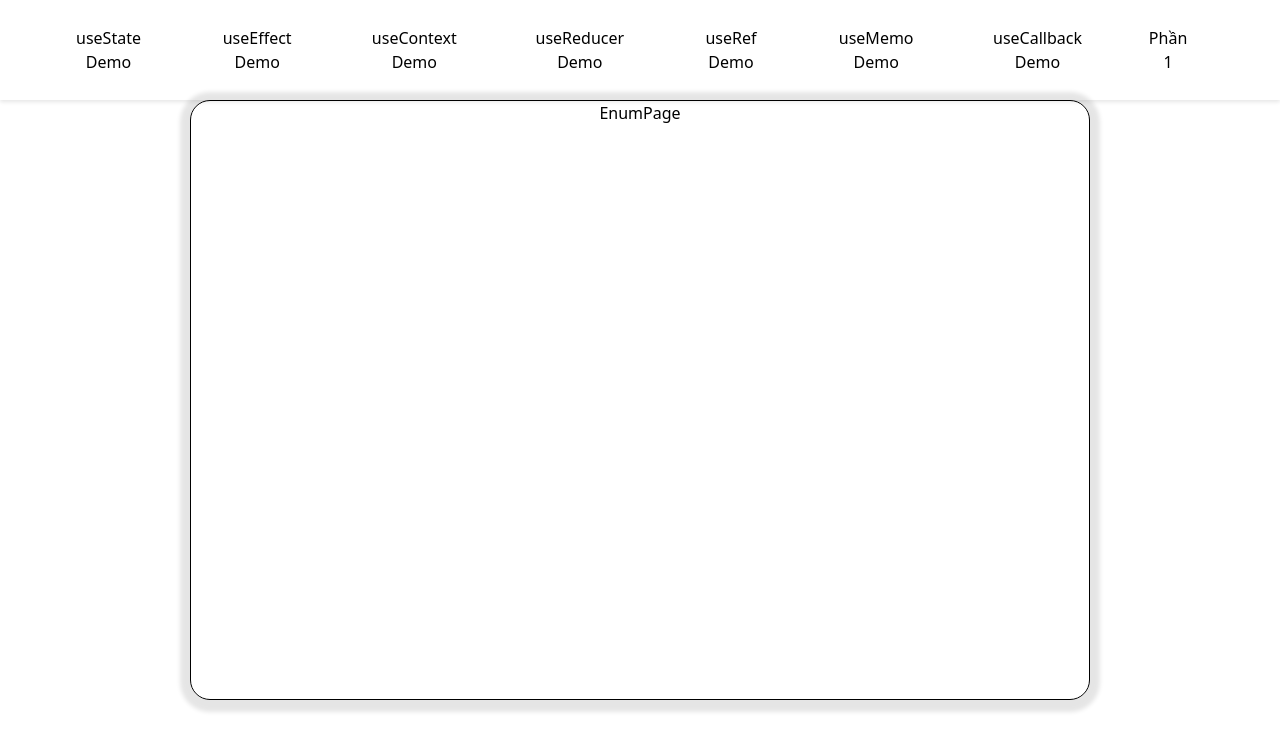
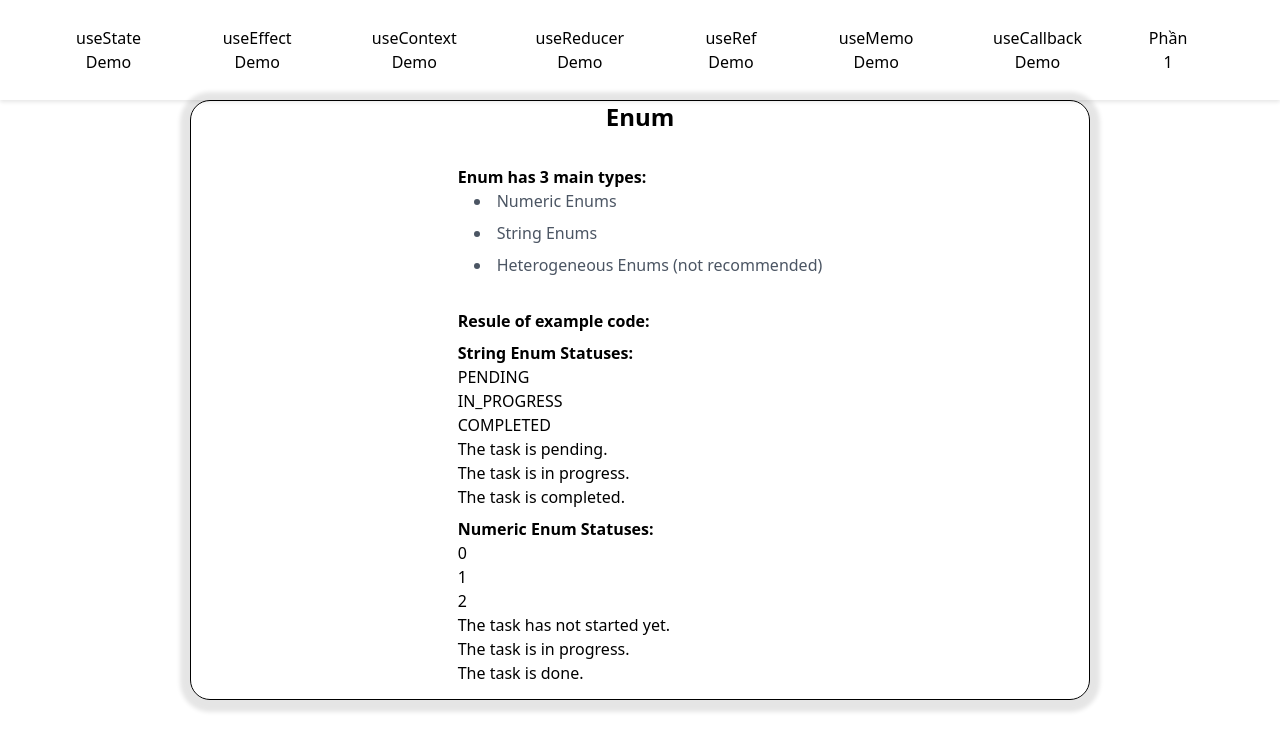
Before and after one commit to datquang03/HCM24_CPL_REACT_12_TEAM3, a React (Vite) app: page /enum in a window 1280 px wide. Shown: the top 750 px of the page. Built offline with nearby package versions, Linux system fonts and the light colour scheme.

Commit message:
Completed generics and enums

```diff
--- a/src/pages/enum/enum.tsx
+++ b/src/pages/enum/enum.tsx
@@ -1,7 +1,71 @@
-import React from "react";
+
+enum Status {
+  Pending = "PENDING",
+  InProgress = "IN_PROGRESS",
+  Completed = "COMPLETED"
+}
+
+enum NumericStatus {
+  NotStarted = 0,
+  InProgress,
+  Done
+}
+
+function getStatusMessage(status: Status): string {
+  switch (status) {
+    case Status.Pending:
+      return "The task is pending.";
+    case Status.InProgress:
+      return "The task is in progress.";
+    case Status.Completed:
+      return "The task is completed.";
+    default:
+      return "Unknown status.";
+  }
+}
+
+function getNumericStatusMessage(status: NumericStatus): string {
+  switch (status) {
+    case NumericStatus.NotStarted:
+      return "The task has not started yet.";
+    case NumericStatus.InProgress:
+      return "The task is in progress.";
+    case NumericStatus.Done:
+      return "The task is done.";
+    default:
+      return "Unknown numeric status.";
+  }
+}
 
 const EnumPage = () => {
-  return <div>EnumPage</div>;
+  return (
+    <div className="px-2">
+      <h1 className="text-2xl font-bold mb-6 text-center text-black-600">Enum</h1>
+      <h2 className="text-l font-semibold pt-2">Enum has 3 main types:</h2>
+      <ul className="list-disc list-inside pl-4 space-y-2 text-gray-600">
+        <li>Numeric Enums</li>
+        <li>String Enums</li>
+        <li>Heterogeneous Enums (not recommended)</li>
+      </ul>
+      <br/>
+      <h2 className="text-l font-semibold pt-2">Resule of example code:</h2>
+      <h2 className="text-l font-semibold pt-2">String Enum Statuses:</h2>
+      <p>{Status.Pending}</p>
+      <p>{Status.InProgress}</p>
+      <p>{Status.Completed}</p>
+      <p>{getStatusMessage(Status.Pending)}</p>
+      <p>{getStatusMessage(Status.InProgress)}</p>
+      <p>{getStatusMessage(Status.Completed)}</p>
+
+      <h2 className="text-l font-semibold pt-2">Numeric Enum Statuses:</h2>
+      <p>{NumericStatus.NotStarted}</p>
+      <p>{NumericStatus.InProgress}</p>
+      <p>{NumericStatus.Done}</p>
+      <p>{getNumericStatusMessage(NumericStatus.NotStarted)}</p>
+      <p>{getNumericStatusMessage(NumericStatus.InProgress)}</p>
+      <p>{getNumericStatusMessage(NumericStatus.Done)}</p>
+    </div>
+  );
 };
 
 export default EnumPage;
--- a/src/pages/generics/generics.tsx
+++ b/src/pages/generics/generics.tsx
@@ -1,7 +1,28 @@
-import React from "react";
+
+function getFirstElement<T>(array: T[]) {
+  return array[0];
+}
 
 const GenericsPage = () => {
-  return <div>GenericsPage</div>;
+  const numbers: number[] = [1, 2, 3];
+  const firstNum = getFirstElement(numbers);
+
+  const strings: string[] = ["Apple", "Banana", "Cherry"];
+  const firstString = getFirstElement(strings);
+
+  return (
+    <div className="px-2">
+      <h1 className="text-2xl font-bold mb-6 text-center text-black-600">Generics</h1>
+      <p>In TypeScript, Generics are a feature that allows you to create <strong>functions,
+        classes, or interfaces</strong> that can work with different <strong>types of data</strong> while maintaining type safety.</p>
+      <h2 className="text-l font-semibold pt-2">Result of example code:</h2>
+      <h2 className="text-l font-semibold pt-2">First Element of Numbers Array:</h2>
+      <p>{firstNum}</p>
+      <br/>
+      <h2 className="text-l font-semibold pt-2">First Element of Strings Array:</h2>
+      <p>{firstString}</p>
+    </div>
+  );
 };
 
 export default GenericsPage;
```
Also changed, not shown: 1 other file (tests, documents, lock files or other folders).
